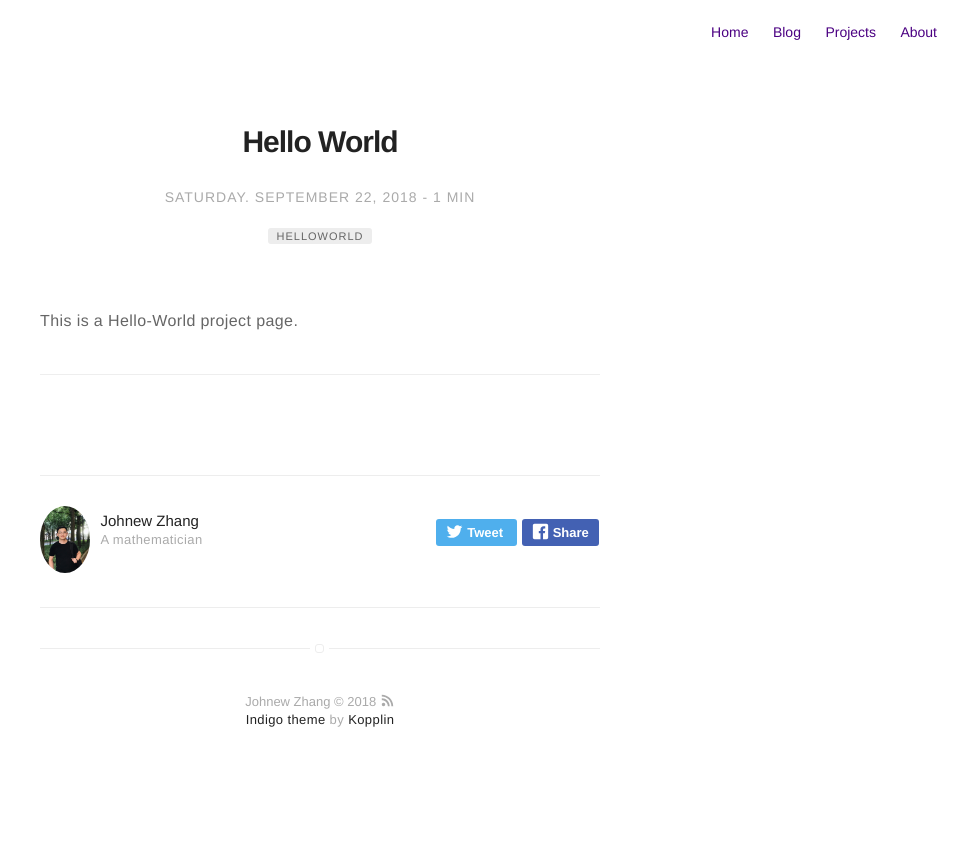
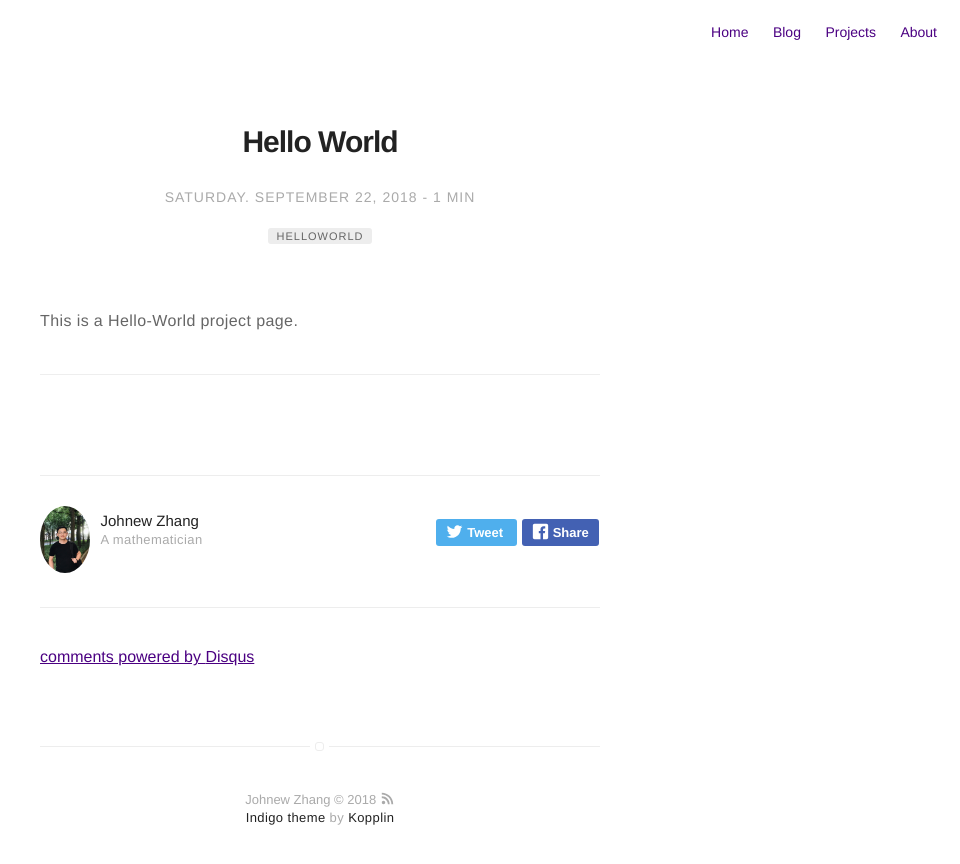
Before and after one commit to WizardKingZ/WizardKingZ.github.io, a Jekyll site: the page built from _posts/2018-09-22-HelloWorld-Project.markdown, in a window 1280 px wide. Shown: the top 864 px of the page, without its empty margins (320-1280 px from the left). Built offline with Jekyll 4.4.1, drawn with Linux system fonts in a browser that asks for light colours; comment, search, counter and statistics services are not loaded; some of the changed lines change nothing that is shown.

Commit message:
Update _config.yml

```diff
--- a/_config.yml
+++ b/_config.yml
@@ -29,9 +29,9 @@ analytics-google: 'UA-126262267-1'
 # analytics-piwik-id: 1
 
 # if you don't want comments in your posts, leave categories empty
-# disqus:
-#  shortname: johnewzhang # enter this from your disqus account
-#  categories: [blog, project] # only show disqus for posts that have these categories
+disqus:
+  shortname: johnewzhang # enter this from your disqus account
+  categories: [blog, project] # only show disqus for posts that have these categories
 
 # if you don't have any of social below, comment the line
 facebook: johnewzhang
```
